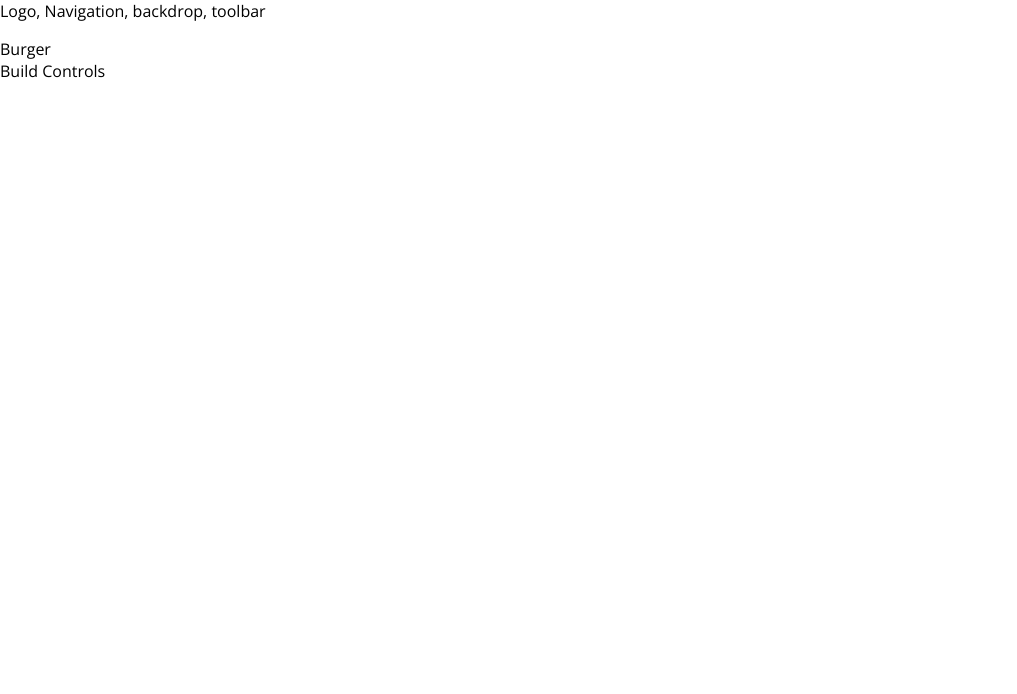
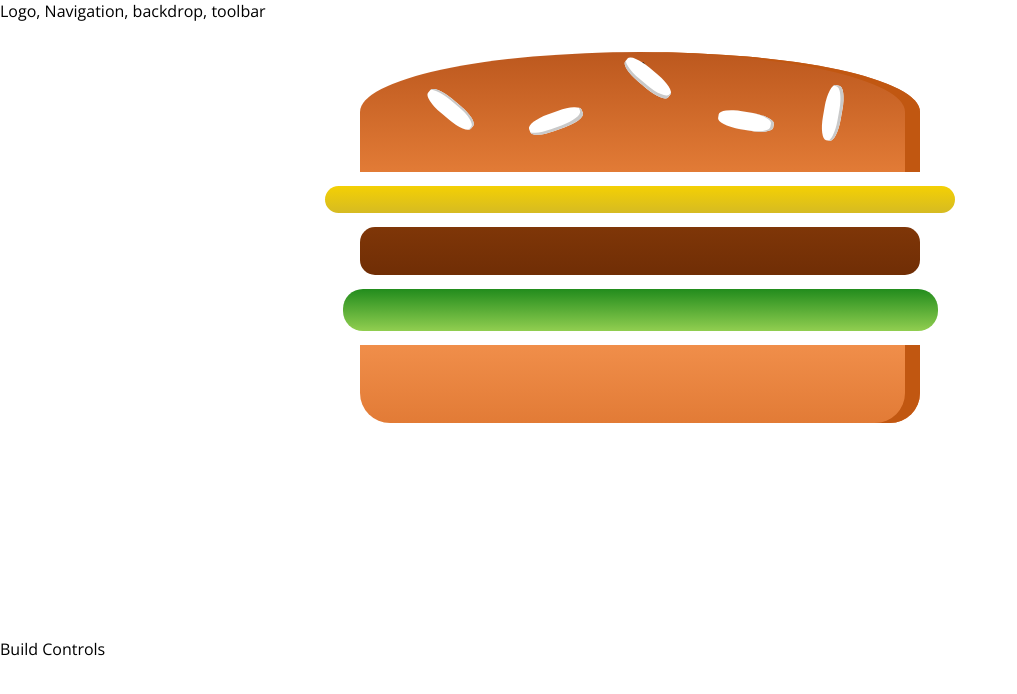
Before and after one commit to tranki1/mikesdinner, a React app: page / in a window 1280 px wide. Shown: the top 694 px of the page, without its empty margins (0-1017 px from the left). Built offline with nearby package versions, Linux system fonts and the light colour scheme.

Commit message:
Starting the burger component

```diff
--- /dev/null
+++ b/src/components/Burger/Burger.css
@@ -0,0 +1,28 @@
+.Burger{
+    width:100%;
+    margin:auto;
+    height:250px;
+    overflow: scroll;
+    text-align: center;
+    font-weight: bold;
+    font-size: 1.2rem;
+}
+@media (min-width:500px) and (max-height:401px){
+    .Burger{
+        width:350px;
+        height:300px;
+    }
+}
+
+@media (min-width:500px) and (min-height:401px){
+    .Burger{
+        width:450px;
+        height:400px;
+    }
+}
+@media (min-width:1000px) and (min-height:700px){
+    .Burger{
+        width:700px;
+        height:600px;
+    }
+}
--- a/src/components/Burger/Burger.js
+++ b/src/components/Burger/Burger.js
@@ -0,0 +1,18 @@
+import React from 'react';
+
+import classes from './Burger.css';
+import BurgerIngredient from './BurgerIngredient/BurgerIngredient';
+
+const burger = (props) => {
+    return (
+        <div className={classes.Burger}>
+            <BurgerIngredient type='bread-top'/>
+            <BurgerIngredient type='cheese'/>
+            <BurgerIngredient type='meat'/>
+            <BurgerIngredient type='salad'/>
+            <BurgerIngredient type='bread-bottom'/>
+        </div>
+    );
+};
+
+export default burger;
--- a/src/containers/BurgerBuilder/BurgerBuilder.js
+++ b/src/containers/BurgerBuilder/BurgerBuilder.js
@@ -1,11 +1,12 @@
 import React, { Component } from 'react';
 import Aux from '../../hoc/Aux';
+import Burger from '../../components/Burger/Burger';
 
 class BurgerBuilder extends Component {
     render() {
         return (
             <Aux>
-                <div>Burger</div>
+                <Burger/>
                 <div>Build Controls</div>
             </Aux>
         );
```
